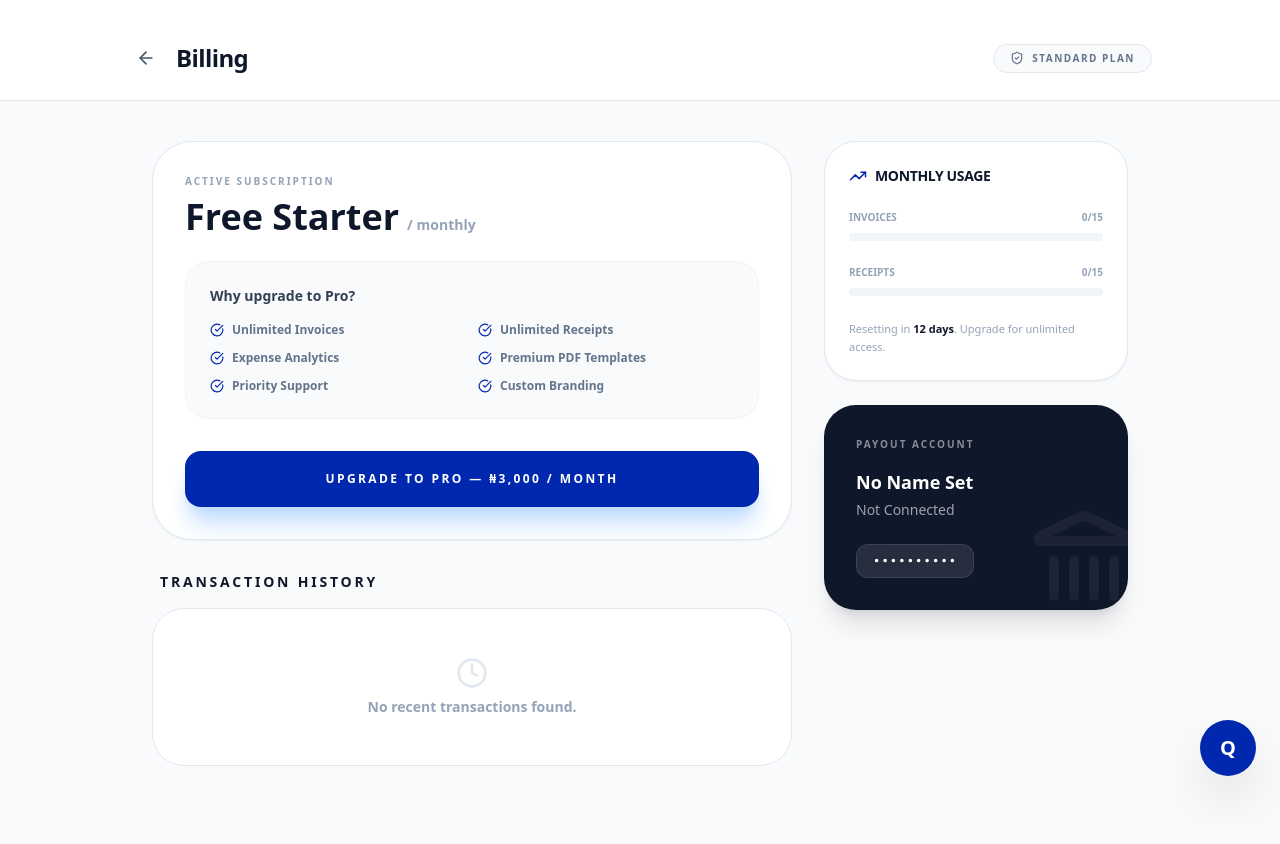
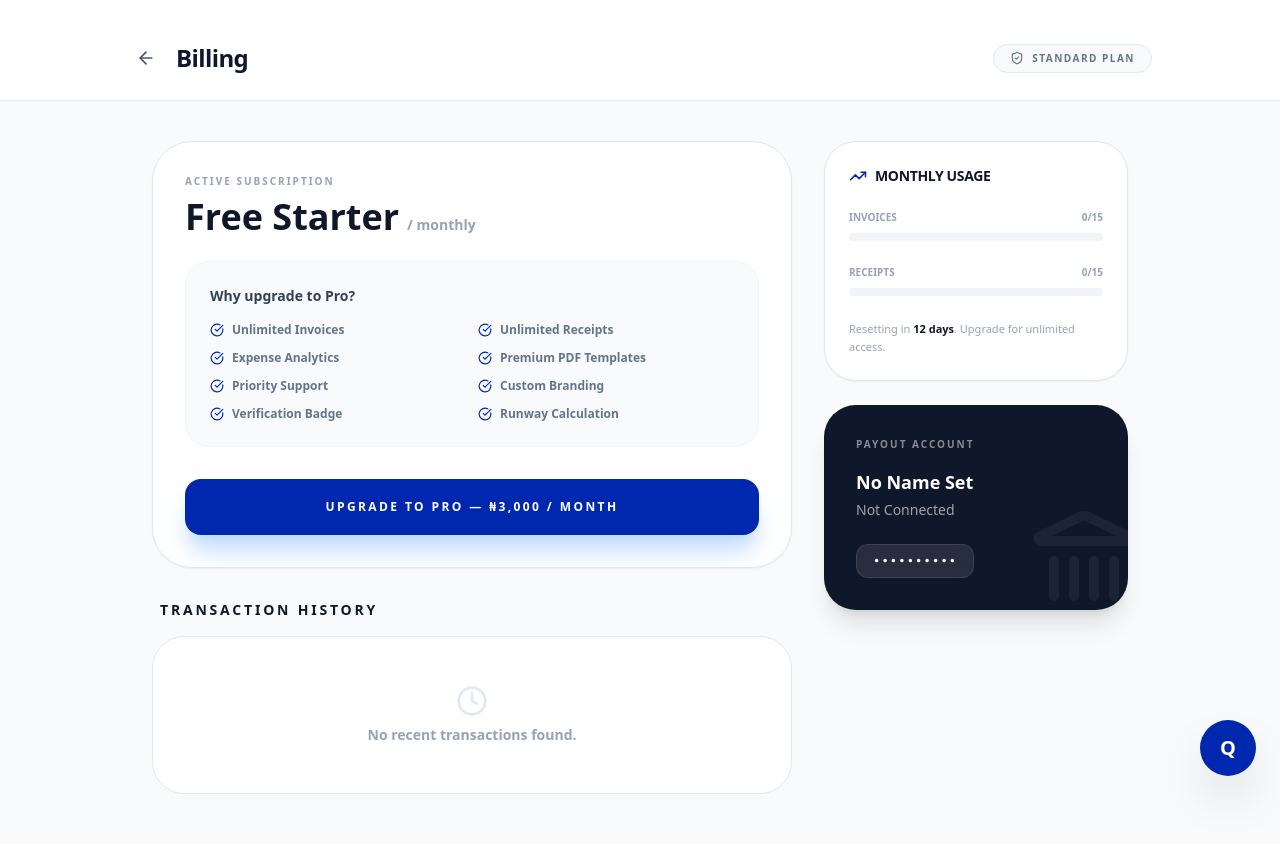
Before and after one commit to Ademolah/QuickInvoiceFrontend, a React (Create React App) app: page /billing in a window 1280 px wide. Shown: the top 844 px of the page. Built offline with nearby package versions, Linux system fonts and the light colour scheme.

Commit message:
updated billing

```diff
--- a/src/pages/Billing.jsx
+++ b/src/pages/Billing.jsx
@@ -429,7 +429,7 @@ export default function Billing() {
                    <div className="bg-slate-50 rounded-3xl p-6 mb-8 border border-slate-100">
                      <p className="text-slate-700 font-bold text-sm mb-4">Why upgrade to Pro?</p>
                      <ul className="grid grid-cols-1 md:grid-cols-2 gap-3">
-                       {[ "Unlimited Invoices", "Unlimited Receipts", "Expense Analytics", "Premium PDF Templates", "Priority Support", "Custom Branding" ].map((feature) => (
+                       {[ "Unlimited Invoices", "Unlimited Receipts", "Expense Analytics", "Premium PDF Templates", "Priority Support", "Custom Branding","Verification Badge", "Runway Calculation" ].map((feature) => (
                          <li key={feature} className="flex items-center gap-2 text-xs font-bold text-slate-500">
                            <CheckCircle size={14} className="text-[#0028AE]" /> {feature}
                          </li>
```
